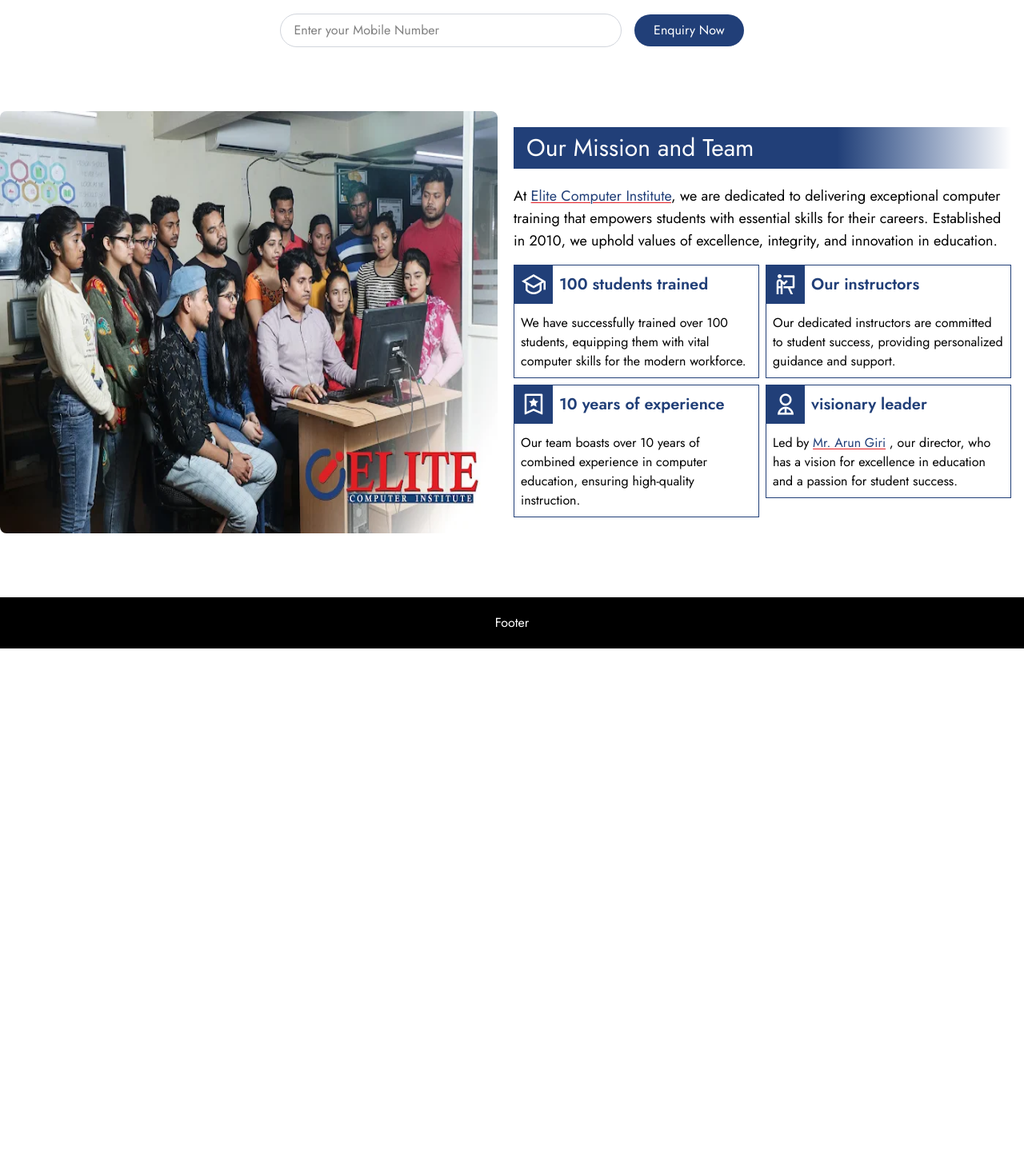
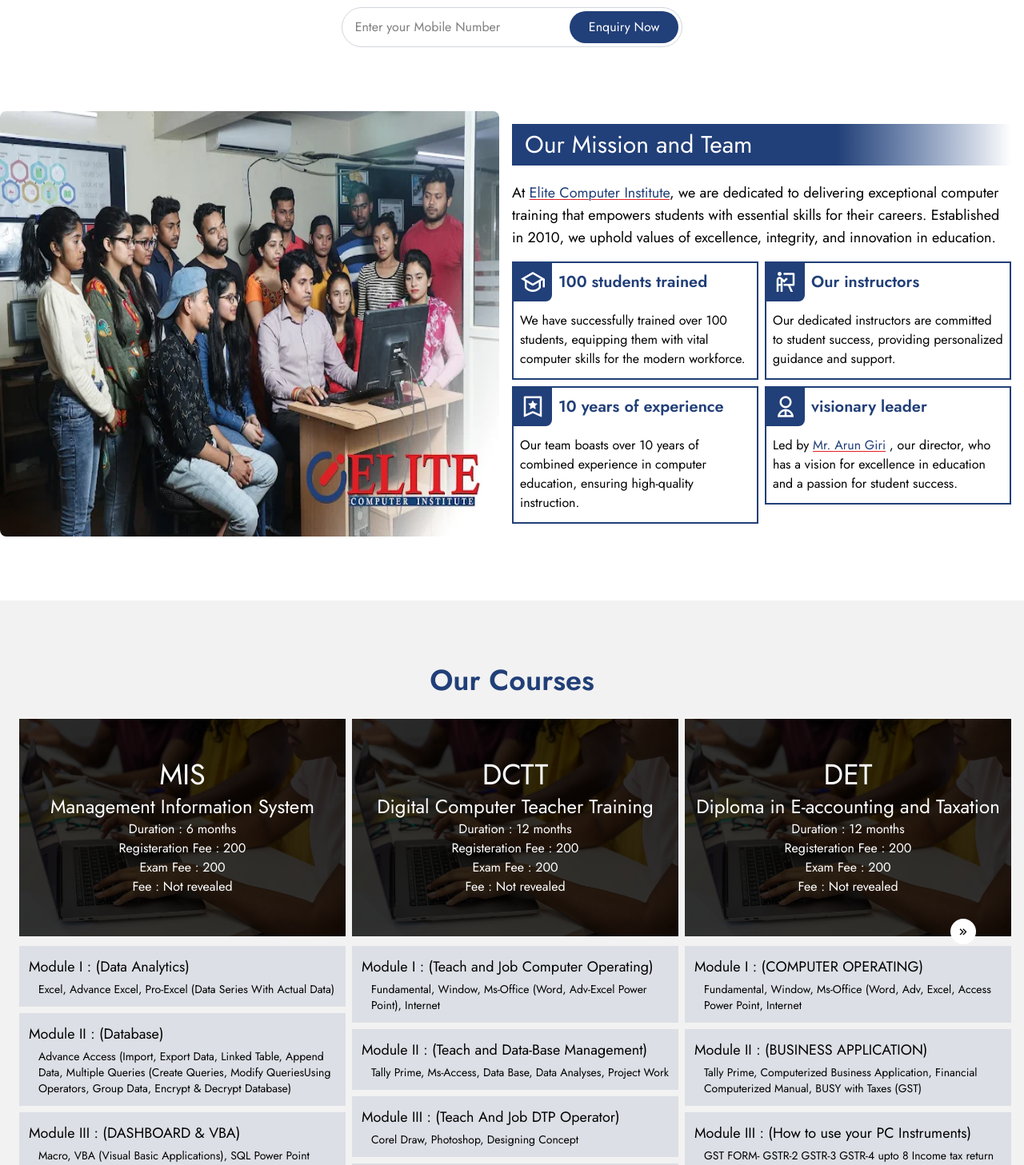
Before and after one commit to Nipul2005/elitInstitute, a React (Vite) app: page / in a window 1280 px wide. Shown: the part 820-2277 px from the top of the page at 80% size. Before the commit the page ends 1631 px from the top, so only its background shows below. Built offline with nearby package versions, Linux system fonts and the light colour scheme; a web font is replaced by a local one.

Commit message:
added course component

```diff
--- a/src/JSON/courseJSON.js
+++ b/src/JSON/courseJSON.js
@@ -22,7 +22,7 @@
 
     durationFee: {
       duration: "6 months",
-      Fee: "Not Revield",
+      Fee: "Not revealed",
       registerationFee: "200",
       examFee: "200",
     },
@@ -58,7 +58,7 @@
     ],
     durationFee: {
       duration: "12 months",
-      Fee: "Not Revield",
+      Fee: "Not revealed",
       registerationFee: "200",
       examFee: "200",
     },
@@ -90,7 +90,7 @@
     ],
     durationFee: {
       duration: "12 months",
-      Fee: "Not Revield",
+      Fee: "Not revealed",
       registerationFee: "200",
       examFee: "200",
     },
@@ -122,7 +122,7 @@
     ],
     durationFee: {
       duration: "6 months",
-      Fee: "Not Revield",
+      Fee: "Not revealed",
       registerationFee: "200",
       examFee: "200",
     },
@@ -152,7 +152,7 @@
     ],
     durationFee: {
       duration: "12 months",
-      Fee: "Not Revield",
+      Fee: "Not revealed",
       registerationFee: "200",
       examFee: "200",
     },
@@ -179,7 +179,7 @@
 
     durationFee: {
       duration: "6 months",
-      Fee: "Not Revield",
+      Fee: "Not revealed",
       registerationFee: "200",
       examFee: "200",
     },
@@ -205,7 +205,7 @@
 
     durationFee: {
       duration: "6 months",
-      Fee: "Not Revield",
+      Fee: "Not revealed",
       registerationFee: "200",
       examFee: "200",
     },
@@ -235,7 +235,7 @@
     ],
     durationFee: {
       duration: "12 months",
-      Fee: "Not Revield",
+      Fee: "Not revealed",
       registerationFee: "200",
       examFee: "200",
     },
@@ -262,7 +262,7 @@
 
     durationFee: {
       duration: "6 months",
-      Fee: "Not Revield",
+      Fee: "Not revealed",
       registerationFee: "200",
       examFee: "200",
     },
@@ -285,7 +285,7 @@
 
     durationFee: {
       duration: "3 months",
-      Fee: "Not Revield",
+      Fee: "Not revealed",
       registerationFee: "200",
       examFee: "200",
     },
@@ -313,7 +313,7 @@
 
     durationFee: {
       duration: "6 months",
-      Fee: "Not Revield",
+      Fee: "Not revealed",
       registerationFee: "200",
       examFee: "200",
     },
@@ -352,7 +352,7 @@
     ],
     durationFee: {
       duration: "12 months",
-      Fee: "Not Revield",
+      Fee: "Not revealed",
       registerationFee: "200",
       examFee: "200",
     },
@@ -378,3 +378,5 @@
 };
 const crashCourseJSON =
   "Advance Excel, Auto Card, Ms-Access HTML JAVA, C Language, C++, Language, 3D Max, Visual Basic, Advance Tally, Tally Taxation, Busy, VFX, Flash, After Effect, PHP, J Query, Bootstrap, Hosting, SEO";
+
+export { modulerJSON, linearJSON, crashCourseJSON };
--- a/src/components/Cards.jsx
+++ b/src/components/Cards.jsx
@@ -3,55 +3,55 @@
 function Cards() {
   return (
     <div className="w-full mt-4 space-y-2">
-      <div className="flex sm:flex-row flex-col justify-start items-start gap-x-2 gap-y-2">
-        <div className="flex-1 border border-primary">
-          <div className="flex gap-2 justify-start items-center pr-2">
-            <i className="ri-graduation-cap-line text-3xl bg-primary  w-12 h-12 flex justify-center items-center text-white"></i>
-            <h2 className="text-xl font-semibold text-primary">
+      <div className="flex sm:flex-row  flex-col justify-start items-start gap-x-2 gap-y-2">
+        <div className="flex-1 border-2 border-primary">
+          <div className="flex gap-2 justify-start items-start pr-2">
+            <i className="ri-graduation-cap-line text-3xl bg-primary rounded-br-lg w-12 h-12 flex justify-center items-center text-white"></i>
+            <h2 className="text-xl font-semibold text-primary self-center">
               100 students trained
             </h2>
           </div>
 
-          <p className="text-md text-black p-2 pt-3">
+          <p className="text-md text-black p-2 py-3">
             We have successfully trained over 100 students, equipping them with
             vital computer skills for the modern workforce.
           </p>
         </div>
-        <div className="flex-1 border border-primary">
-          <div className="flex gap-2 justify-start items-center pr-2">
-            <i className="ri-presentation-line text-3xl bg-primary  w-12 h-12 flex justify-center items-center text-white"></i>
-            <h2 className="text-xl font-semibold text-primary">
+        <div className="flex-1 border-2 border-primary">
+          <div className="flex gap-2 justify-start items-start pr-2">
+            <i className="ri-presentation-line text-3xl bg-primary w-12 h-12 rounded-br-lg flex justify-center items-center text-white"></i>
+            <h2 className="text-xl font-semibold text-primary self-center">
               Our instructors
             </h2>
           </div>
 
-          <p className="text-md text-black p-2 pt-3">
+          <p className="text-md text-black p-2 py-3">
             Our dedicated instructors are committed to student success,
             providing personalized guidance and support.
           </p>
         </div>
       </div>
       <div className="flex sm:flex-row flex-col justify-start items-start gap-x-2 gap-y-2">
-        <div className="flex-1 border border-primary">
-          <div className="flex gap-2 justify-start items-center pr-2">
-            <i className="ri-bookmark-3-line text-3xl bg-primary  w-12 h-12 flex justify-center items-center text-white"></i>
-            <h2 className="text-xl font-semibold text-primary">
+        <div className="flex-1 border-2 border-primary">
+          <div className="flex gap-2 justify-start items-start pr-2">
+            <i className="ri-bookmark-3-line text-3xl bg-primary rounded-br-lg w-12 h-12 flex justify-center items-center text-white"></i>
+            <h2 className="text-xl font-semibold text-primary self-center">
               10 years of experience
             </h2>
           </div>
-          <p className="text-md text-black p-2 pt-3">
+          <p className="text-md text-black p-2 py-3">
             Our team boasts over 10 years of combined experience in computer
             education, ensuring high-quality instruction.
           </p>
         </div>
-        <div className="flex-1 border border-primary">
-          <div className="flex gap-2 justify-start items-center pr-2">
-            <i className="ri-user-2-line text-3xl bg-primary  w-12 h-12 flex justify-center items-center text-white"></i>
-            <h2 className="text-xl font-semibold text-primary">
+        <div className="flex-1 border-2 border-primary">
+          <div className="flex gap-2 justify-start items-start pr-2">
+            <i className="ri-user-2-line text-3xl bg-primary rounded-br-lg w-12 h-12 flex justify-center items-center text-white"></i>
+            <h2 className="text-xl font-semibold text-primary self-center">
               visionary leader
             </h2>
           </div>
-          <p className="text-md text-black p-2 pt-3">
+          <p className="text-md text-black p-2 py-3">
             Led by{" "}
             <span
               className="underline
--- a/src/components/CourseCards.jsx
+++ b/src/components/CourseCards.jsx
@@ -1,11 +1,55 @@
-import React from 'react'
+import React from "react";
+import { modulerJSON } from "../JSON/courseJSON";
 
-function CourseCards() {
+function CourseCards({ indx }) {
+  const romanNumerals = ["I", "II", "III", "IV", "V", "VI"];
+
   return (
-    <div>
+    <div className="w-full h-auto sm:container sm:mx-auto flex overflow-x-auto overflow-y-visible justify-start items-center">
+      <div
+        className="w-full h-auto flex transition duration-300 ease-in-out"
+        style={{ transform: `translateX(-${indx * (100 / 1)}%)` }}
+      >
+        {modulerJSON.map((module, idx) => (
+          <div
+            className="sm:w-2/6 w-full h-auto shrink-0 p-2 pr-0 cursor-pointer select-none"
+            key={idx}
+          >
+            <div className="h-auto w-full relative group">
+              <img src="/img.avif" alt="" className="w-full h-full" />
+              <div className=" bg-black/80 px-3 text-white sm:absolute sm:top-0 sm:right-0 w-full h-full flex flex-col justify-center items-center transition-all duration-300 ease-in-out p-4 shrink-0">
+                <h2 className="text-center text-4xl">{module.shortName}</h2>
+                <h2 className="text-center text-2xl mt-1">{module.fullName}</h2>
+                <p>Duration : {module.durationFee.duration}</p>
+                <p>Registeration Fee : {module.durationFee.registerationFee}</p>
+                <p>Exam Fee : {module.durationFee.examFee}</p>
+                <p>Fee : {module.durationFee.Fee}</p>
+              </div>
+            </div>
 
+            <div
+              className="w-full flex flex-col gap-y-2 justify-start items-start pt-3"
+              style={
+                module.modules.length > 2 ? {
+                  overflowY: "scroll",
+                  maxHeight: "320px",
+                }:{}
+              }
+            >
+              {module.modules.map((course, id) => (
+                <div className="w-full p-3 bg-primary/10">
+                  <h4 className="w-full text-lg mb-1" key={id}>
+                    Module {romanNumerals[id]} : ({course.name})
+                  </h4>
+                  <p className="w-full pl-3 text-sm">{course.topics}</p>
+                </div>
+              ))}
+            </div>
+          </div>
+        ))}
+      </div>
     </div>
-  )
+  );
 }
 
-export default CourseCards
+export default CourseCards;
--- /dev/null
+++ b/src/components/EnquiryForm.jsx
@@ -0,0 +1,20 @@
+import React from 'react'
+
+function EnquiryForm() {
+  return (
+    <form className="w-full flex flex-col sm:flex-row gap-4 sm:mt-10 mt-5 justify-center items-center">
+      <div className="lg:w-2/6 md:w-3/6 w-full border border-gray-300 rounded-full flex justify-between items-center p-1">
+        <input
+          type="text"
+          placeholder="Enter your Mobile Number"
+          className="flex-1 outline-none transition duration-200 ease-in-out px-3"
+        />
+        <button className="bg-primary text-white px-6 py-2 rounded-full cursor-pointer">
+          Enquiry Now
+        </button>
+      </div>
+    </form>
+  );
+}
+
+export default EnquiryForm
--- a/src/components/Header.jsx
+++ b/src/components/Header.jsx
@@ -3,7 +3,7 @@
 
 function Header() {
   return (
-    <header className="w-full h-auto py-4 bg-white border-b border-primary/90 sticky top-0">
+    <header className="w-full h-auto py-3 bg-white border-b border-primary/90 sticky top-0 z-10">
       <nav className="flex sm:justify-around justify-between items-center sm:px-0 px-5">
         <Link to="/">
           <img
--- a/src/pages/Home.jsx
+++ b/src/pages/Home.jsx
@@ -1,8 +1,33 @@
-import React from "react";
+import React, { use, useEffect, useState } from "react";
 import { Helmet } from "react-helmet-async";
 import Cards from "../components/Cards";
+import EnquiryForm from "../components/EnquiryForm";
+import CourseCards from "../components/CourseCards";
+import { modulerJSON } from "../JSON/courseJSON";
 
 function Home() {
+  const [indx, setIndx] = useState(0);
+  const maxIndx = modulerJSON.length - 1 - 3;
+
+  function right() {
+    if (indx < maxIndx) {
+      setIndx((prev) => prev + 1);
+    }
+  }
+
+  function left() {
+    if (indx > 0) {
+      setIndx((prev) => prev - 1);
+    }
+  }
+
+  // useEffect(() => {
+  //   const interval = setInterval(() => {
+  //     right();
+  //   }, 2000);
+  //   return () => clearInterval(interval);
+  // }, [indx]);
+
   return (
     <>
       <Helmet>
@@ -43,15 +68,15 @@
         </script>
       </Helmet>
 
-      <div className="bg-[url(/1.jpeg)] bg-center bg-cover sm:p-10 p-5">
+      <section className="bg-[url(/1.jpeg)] bg-center bg-cover sm:p-10 p-5">
         <h1 className="md:text-[4rem] sm:text-[3rem] text-3xl text-center flex flex-col px-10 sm:py-30  py-20 text-black bg-white/70 container mx-auto rounded-full">
           Unlock Your Learning Potential <span>Today! With</span>
           <span className="underline decoration-secondary decoration-2 underline-offset-8 text-primary">
             Elite Computer Institute
           </span>
         </h1>
-      </div>
-      <div className="w-full sm:py-20 py-7 sm:px-0 px-4 sm:container sm:mx-auto flex flex-col justify-center items-center">
+      </section>
+      <section className="w-full sm:py-20 py-7 sm:px-0 px-4 sm:container sm:mx-auto flex flex-col justify-center items-center">
         <p className="sm:text-center sm:max-w-2/3 sm:leading-10 sm:text-2xl text-lg">
           At{" "}
           <span className="underline decoration-secondary decoration-1 underline-offset-2 text-primary">
@@ -61,18 +86,9 @@
           , we provide comprehensive computer training to help you succeed in
           today’s digital world. Join our courses and transform your career.
         </p>
-        <form className="w-full flex flex-col sm:flex-row gap-4 sm:mt-10 mt-5 justify-center items-center">
-          <input
-            type="text"
-            placeholder="Enter your Mobile Number"
-            className="border border-gray-300 px-4 py-2 rounded-full sm:w-2/6 outline-primary transition duration-200 ease-in-out focus:border-primary w-full"
-          />
-          <button className="bg-primary text-white px-6 py-2 rounded-full cursor-pointer">
-            Enquiry Now
-          </button>
-        </form>
-      </div>
-      <div className="w-full sm:pb-20 sm:py-0 pb-7 sm:container sm:mx-auto flex flex-col sm:flex-row">
+        <EnquiryForm />
+      </section>
+      <section className="w-full sm:pb-20 sm:py-0 pb-7 sm:container sm:mx-auto flex flex-col lg:flex-row">
         <div className="flex-1">
           <img
             src="/intro_img.webp"
@@ -82,7 +98,7 @@
             title="Mr. Arun Giri"
           />
         </div>
-        <div className="w-full h-full pl-5 px-4 sm:py-5 py-4 flex-1">
+        <div className="w-full h-full flex-1 lg:p-4 sm:p-0 sm:pt-4 pt-6 px-4">
           <div className="w-full space-y-5">
             <h2 className="text-3xl text-white bg-gradient-to-r from-65% from-primary to-white p-2 pl-4">
               Our Mission and Team
@@ -106,7 +122,24 @@
           </div>
           <Cards />
         </div>
-      </div>
+      </section>
+      <section className="w-full sm:py-20 py-5 sm:mx-auto bg-black/5 relative px-4">
+        <h2 className="text-4xl text-primary sm:text-center mb-5 font-semibold">Our Courses</h2>
+        <CourseCards indx={indx} />
+        {indx !== 0 && (
+          <i
+            className="ri-arrow-left-double-fill absolute top-1/2 left-16 transform -translate-y-1/2 bg-white w-8 h-8 sm:flex justify-center items-center rounded-full cursor-pointer hidden"
+            onClick={() => left()}
+          ></i>
+        )}
+
+        {indx < modulerJSON.length - maxIndx-1 && (
+          <i
+            className="ri-arrow-right-double-fill absolute top-1/2 right-15 transform -translate-y-1/2 bg-white w-8 h-8 sm:flex justify-center items-center rounded-full cursor-pointer hidden"
+            onClick={() => right()}
+          ></i>
+        )}
+      </section>
     </>
   );
 }
```
Also changed, not shown: public/img.avif (added).
